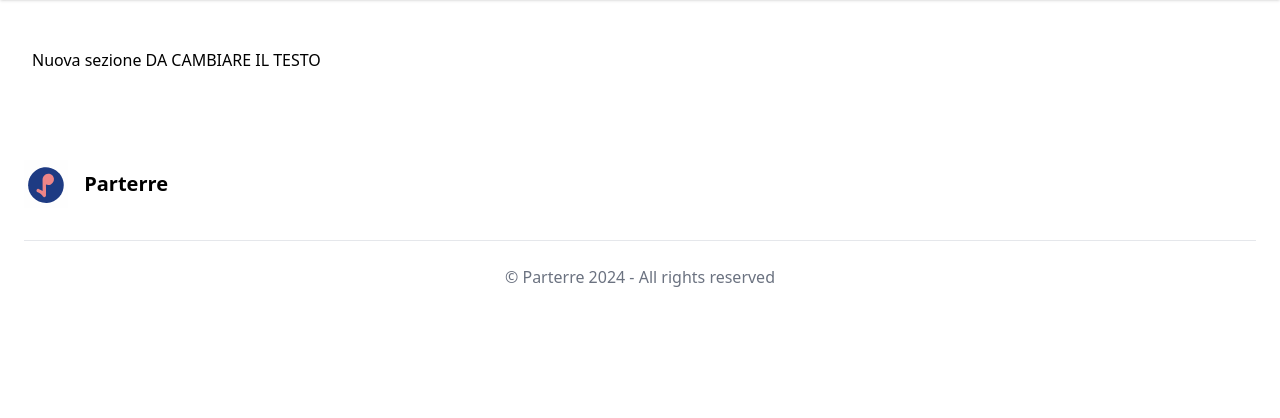
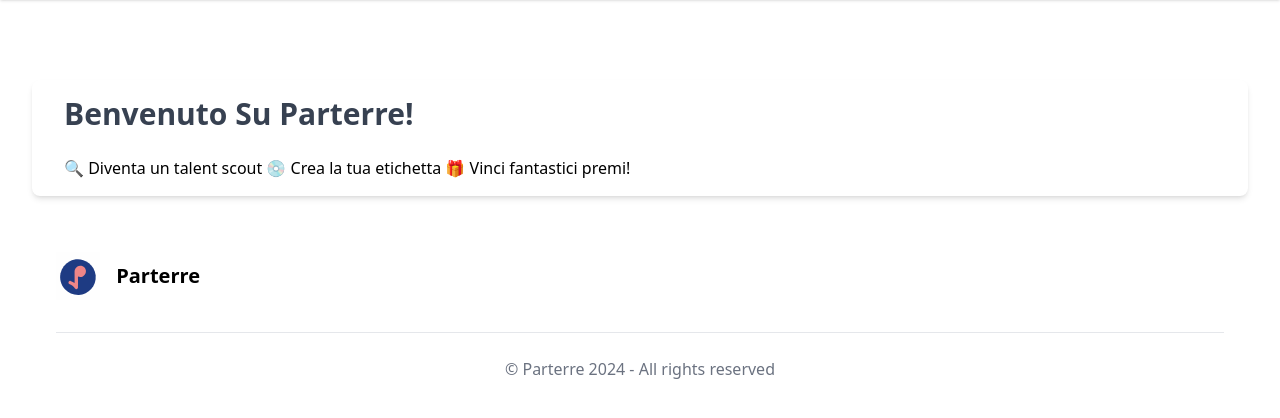
Before and after one commit to liuuuk311/parterre, a Django app: template web/dashboard/templates/dashboard/index.html in a window 1280 px wide. Shown: the part 82-500 px from the top of the page. Run offline with Django 4.2, Linux system fonts and the light colour scheme; the template is opened without the code that fills it, so the values that code supplies are empty; parts of the project's set-up code (start-up, migrations or seed data) failed here and were passed over; some libraries are stand-ins or nearby versions.

Commit message:
secondi editing di lingua + dash recap

```diff
--- a/web/dashboard/templates/dashboard/index.html
+++ b/web/dashboard/templates/dashboard/index.html
@@ -9,7 +9,19 @@
 {% block content %}
     {{ block.super }}
 		<div class="mb-4">
-			Nuova sezione DA CAMBIARE IL TESTO
+
+            <div class="mx-auto px-8 py-4 my-8 bg-white rounded-lg shadow-md dark:bg-gray-800">
+
+                <h2 href="#"
+                        class="text-3xl capitalize font-bold text-gray-700 dark:text-white hover:text-gray-600 dark:hover:text-gray-200">
+                        Benvenuto su Parterre!
+                </h2>
+
+
+
+                <br />
+                🔍 Diventa un talent scout 💿 Crea la tua etichetta 🎁 Vinci fantastici premi!
+
 		</div>
     {% if user.has_label %}
         {% include "dashboard/your_label.html" %}
--- a/web/dashboard/templates/dashboard/your_label.html
+++ b/web/dashboard/templates/dashboard/your_label.html
@@ -11,7 +11,7 @@
                 <!--{% translate "Your record label is empty, you can add add new artists to your roaster" %}-->
                 La tua etichetta è vuota, puoi aggiungere un artista al tuo roaster
             {% else %}
-                <!--{% translate "Your label has" %}--> La tua etichetta:  {{ user.label.artists.count }} {% translate "artists" %}
+                <!--{% translate "Your label has" %}--> La tua etichetta:  {{ user.label.artists.count }} <!-- {% translate "artists" %}--> Artisti
             {% endif %}
         </p>
 
--- a/web/users/templates/label/create_your_label.html
+++ b/web/users/templates/label/create_your_label.html
@@ -21,7 +21,7 @@
                 </h2>
                 <p class="my-4 text-gray-600 dark:text-gray-300">
 
-                    Una volta creata la tua etichetta, inizierà la tua avventura da talent scout!
+                    Una volta creata l'etichetta, inizierà la tua avventura da talent scout!
                     <!--  {% translate "Once you created your record label, you're talent scout adventure will begin" %} -->
 
                 </p>
--- a/web/users/templates/label/step1.html
+++ b/web/users/templates/label/step1.html
@@ -1,7 +1,7 @@
 {% load i18n %}
 <div class="py-8">
     <h1 class="text-3xl font-bold">
-        Ecco il regalo di bevenuto 🎉 :
+        Ecco il regalo di benvenuto 🎉 :
         <!--{% translate "Here your welcome gift." %}-->
     </h1>
     <h2 class="text-5xl leading-normal">
--- a/web/users/templates/label/step6.html
+++ b/web/users/templates/label/step6.html
@@ -5,6 +5,6 @@
     </h1>
     <p>
         <!-- {% translate "Join the Parterre world: compete, have fun, and trade PITs for great prizes!" %} -->
-        Entra nel mondo del Parterre: divertiti, competi e scambia i PIT per ottenere fantastici premi!
+        Entra nel mondo di Parterre: divertiti, competi e scambia i PIT per ottenere fantastici premi!
     </p>
 </div>
```
